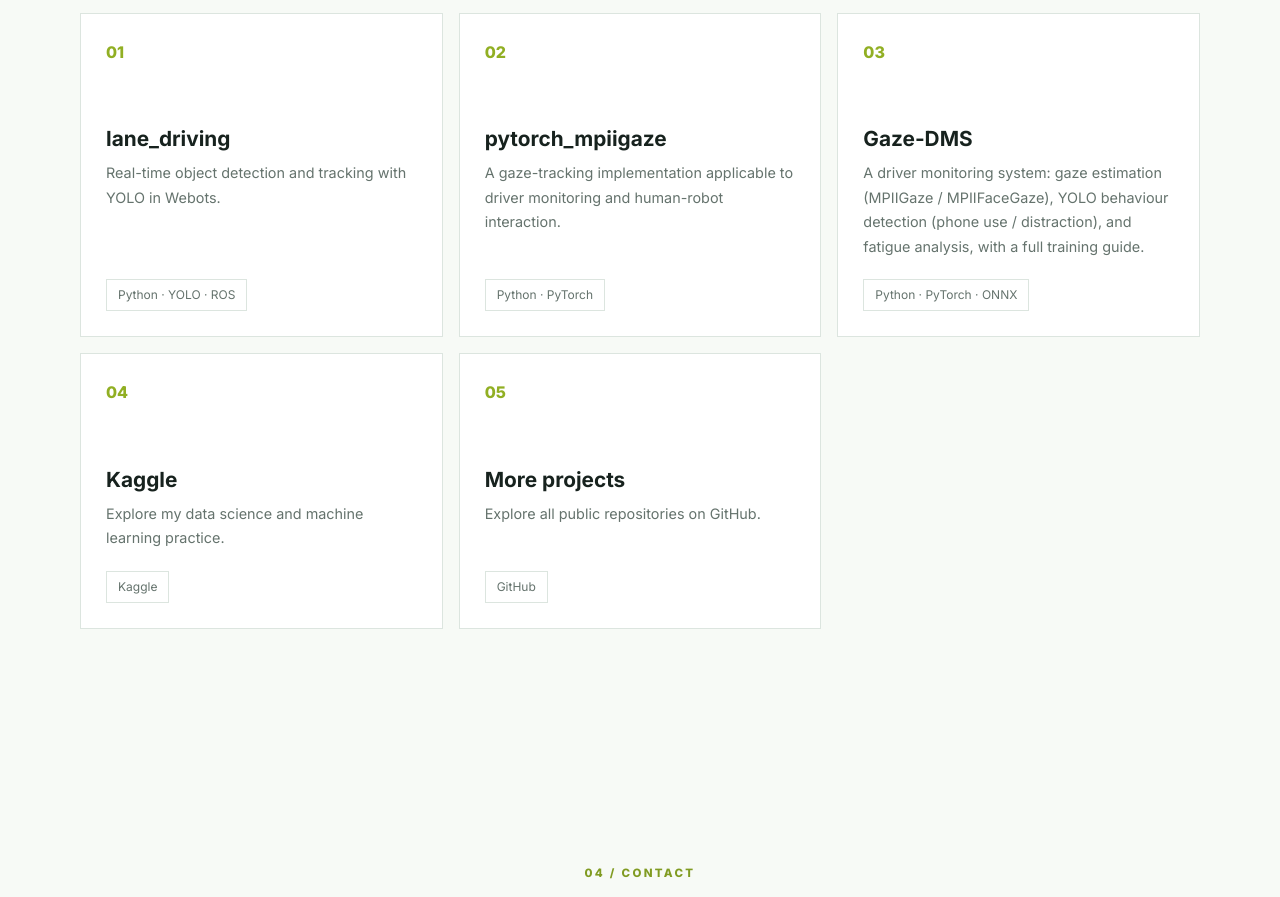
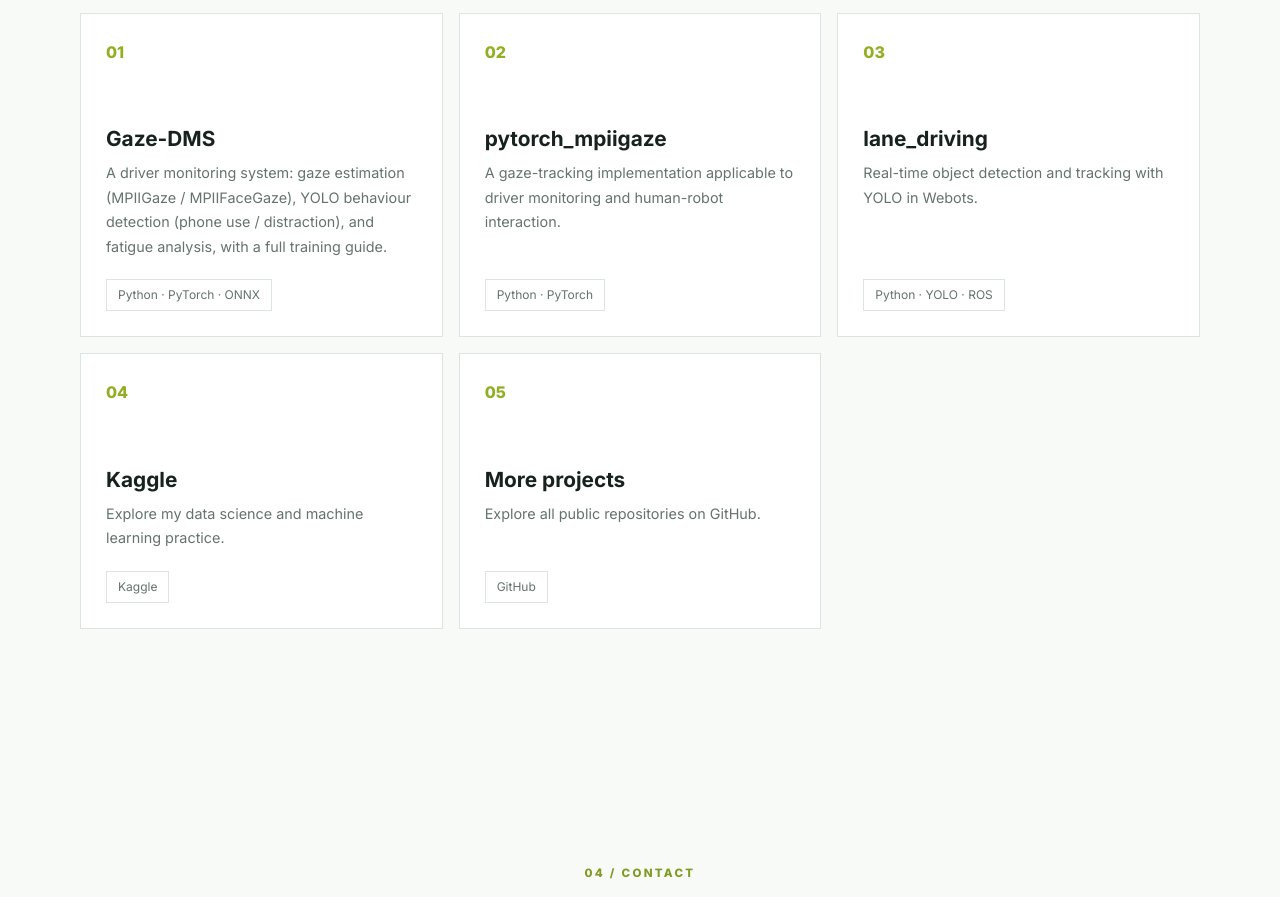
Before and after one commit to Zhuqiben/blog, a plain HTML site: page index.html in a window 1280 px wide. Shown: the part 2320-3217 px from the top of the page. Drawn offline with Linux system fonts and the light colour scheme.

Commit message:
Reorder projects: put Gaze-DMS first

```diff
--- a/index.html
+++ b/index.html
@@ -86,9 +86,9 @@
         <a class="text-link" href="https://github.com/Zhuqiben?tab=repositories" target="_blank" rel="noreferrer" data-i18n="projects.all">GitHub 上查看更多 ↗</a>
       </div>
       <div class="project-grid">
-        <a class="project-card" href="https://github.com/Zhuqiben/lane_driving" target="_blank" rel="noreferrer"><span class="project-icon">01</span><h3>lane_driving</h3><p data-i18n="project.1">以 YOLO 为核心，在 Webots 中实现动态目标检测与跟踪。</p><span class="project-tech">Python · YOLO · ROS</span></a>
+        <a class="project-card" href="https://github.com/Zhuqiben/Gaze-DMS" target="_blank" rel="noreferrer"><span class="project-icon">01</span><h3>Gaze-DMS</h3><p data-i18n="project.1">驾驶员监控系统：视线估计（MPIIGaze / MPIIFaceGaze）+ YOLO 行为检测（打电话 / 分心）与疲劳分析，含完整训练教程。</p><span class="project-tech">Python · PyTorch · ONNX</span></a>
         <a class="project-card" href="https://github.com/Zhuqiben/pytorch_mpiigaze" target="_blank" rel="noreferrer"><span class="project-icon">02</span><h3>pytorch_mpiigaze</h3><p data-i18n="project.2">视线追踪实现，可延伸至驾驶员监控与人机交互场景。</p><span class="project-tech">Python · PyTorch</span></a>
-        <a class="project-card" href="https://github.com/Zhuqiben/Gaze-DMS" target="_blank" rel="noreferrer"><span class="project-icon">03</span><h3>Gaze-DMS</h3><p data-i18n="project.3">驾驶员监控系统：视线估计（MPIIGaze / MPIIFaceGaze）+ YOLO 行为检测（打电话 / 分心）与疲劳分析，含完整训练教程。</p><span class="project-tech">Python · PyTorch · ONNX</span></a>
+        <a class="project-card" href="https://github.com/Zhuqiben/lane_driving" target="_blank" rel="noreferrer"><span class="project-icon">03</span><h3>lane_driving</h3><p data-i18n="project.3">以 YOLO 为核心，在 Webots 中实现动态目标检测与跟踪。</p><span class="project-tech">Python · YOLO · ROS</span></a>
         <a class="project-card" href="https://www.kaggle.com/qibensu" target="_blank" rel="noreferrer"><span class="project-icon">04</span><h3 data-i18n="project.kaggle.title">Kaggle</h3><p data-i18n="project.kaggle.description">查看我的数据科学与机器学习实践。</p><span class="project-tech">Kaggle</span></a>
         <a class="project-card" href="https://github.com/Zhuqiben?tab=repositories" target="_blank" rel="noreferrer"><span class="project-icon">05</span><h3 data-i18n="project.more.title">更多项目</h3><p data-i18n="project.more.description">在 GitHub 仓库列表中查看全部公开项目。</p><span class="project-tech">GitHub</span></a>
       </div>
@@ -118,7 +118,7 @@
         "post.1.meta": "2026.09.17 · 技术实践", "post.1.title": "从一个想法到可运行的项目", "post.1.description": "记录项目搭建过程中的思考、选择与收获。",
         "post.2.meta": "2026.09.10 · 学习笔记", "post.2.title": "如何建立自己的知识管理系统", "post.2.description": "让零散的学习记录真正沉淀为可复用的知识。",
         "post.3.meta": "2026.09.03 · 随笔", "post.3.title": "保持好奇，持续构建", "post.3.description": "关于学习、创造，以及长期主义的一点思考。",
-        "projects.heading": "精选项目", "projects.all": "GitHub 上查看更多 ↗", "project.1": "以 YOLO 为核心，在 Webots 中实现动态目标检测与跟踪。", "project.2": "视线追踪实现，可延伸至驾驶员监控与人机交互场景。", "project.3": "驾驶员监控系统：视线估计（MPIIGaze / MPIIFaceGaze）+ YOLO 行为检测（打电话 / 分心）与疲劳分析，含完整训练教程。",
+        "projects.heading": "精选项目", "projects.all": "GitHub 上查看更多 ↗", "project.1": "驾驶员监控系统：视线估计（MPIIGaze / MPIIFaceGaze）+ YOLO 行为检测（打电话 / 分心）与疲劳分析，含完整训练教程。", "project.2": "视线追踪实现，可延伸至驾驶员监控与人机交互场景。", "project.3": "以 YOLO 为核心，在 Webots 中实现动态目标检测与跟踪。",
         "project.more.title": "更多项目", "project.more.description": "在 GitHub 仓库列表中查看全部公开项目。", "project.kaggle.title": "Kaggle", "project.kaggle.description": "查看我的数据科学与机器学习实践。", "contact.heading": "一起做点有趣的事？", "contact.description": "如果你想交流技术、分享想法，或者一起做一个项目，欢迎联系我。", "contact.button": "联系我 ↗", "contact.kaggle": "访问我的 Kaggle ↗", "footer.tagline": "Built with curiosity & code."
       },
       en: {
@@ -130,7 +130,7 @@
         "post.1.meta": "2026.09.17 · Practice", "post.1.title": "From an idea to a working project", "post.1.description": "Thoughts, choices, and lessons from building a project.",
         "post.2.meta": "2026.09.10 · Learning", "post.2.title": "How to build your own knowledge system", "post.2.description": "Turning scattered notes into reusable knowledge.",
         "post.3.meta": "2026.09.03 · Thoughts", "post.3.title": "Stay curious, keep building", "post.3.description": "A few thoughts on learning, creating, and playing the long game.",
-        "projects.heading": "Selected projects", "projects.all": "See more on GitHub ↗", "project.1": "Real-time object detection and tracking with YOLO in Webots.", "project.2": "A gaze-tracking implementation applicable to driver monitoring and human-robot interaction.", "project.3": "A driver monitoring system: gaze estimation (MPIIGaze / MPIIFaceGaze), YOLO behaviour detection (phone use / distraction), and fatigue analysis, with a full training guide.",
+        "projects.heading": "Selected projects", "projects.all": "See more on GitHub ↗", "project.1": "A driver monitoring system: gaze estimation (MPIIGaze / MPIIFaceGaze), YOLO behaviour detection (phone use / distraction), and fatigue analysis, with a full training guide.", "project.2": "A gaze-tracking implementation applicable to driver monitoring and human-robot interaction.", "project.3": "Real-time object detection and tracking with YOLO in Webots.",
         "project.more.title": "More projects", "project.more.description": "Explore all public repositories on GitHub.", "project.kaggle.title": "Kaggle", "project.kaggle.description": "Explore my data science and machine learning practice.", "contact.heading": "Want to build something fun?", "contact.description": "For technical conversations, ideas, or collaboration, feel free to reach out.", "contact.button": "Get in touch ↗", "contact.kaggle": "Visit my Kaggle ↗", "footer.tagline": "Built with curiosity & code."
       }
     };
```
Also changed, not shown: 1 other file.
